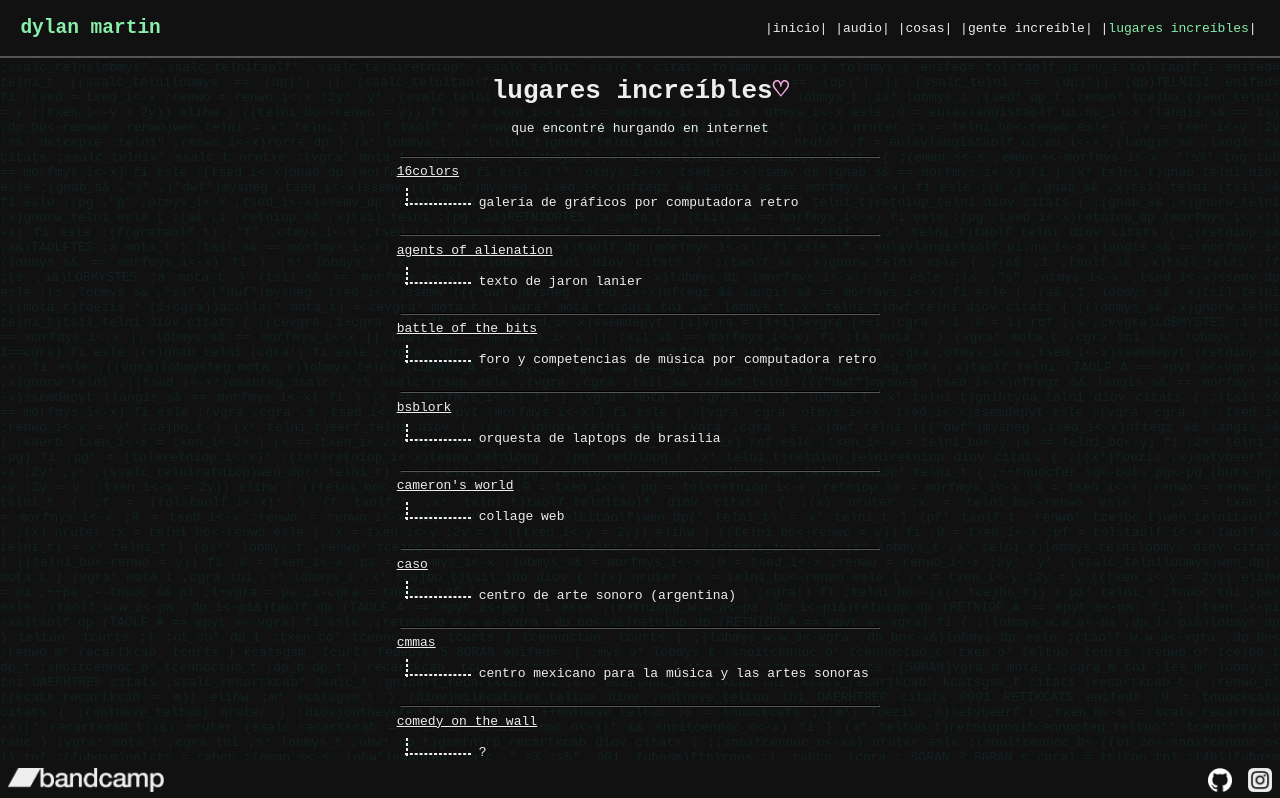
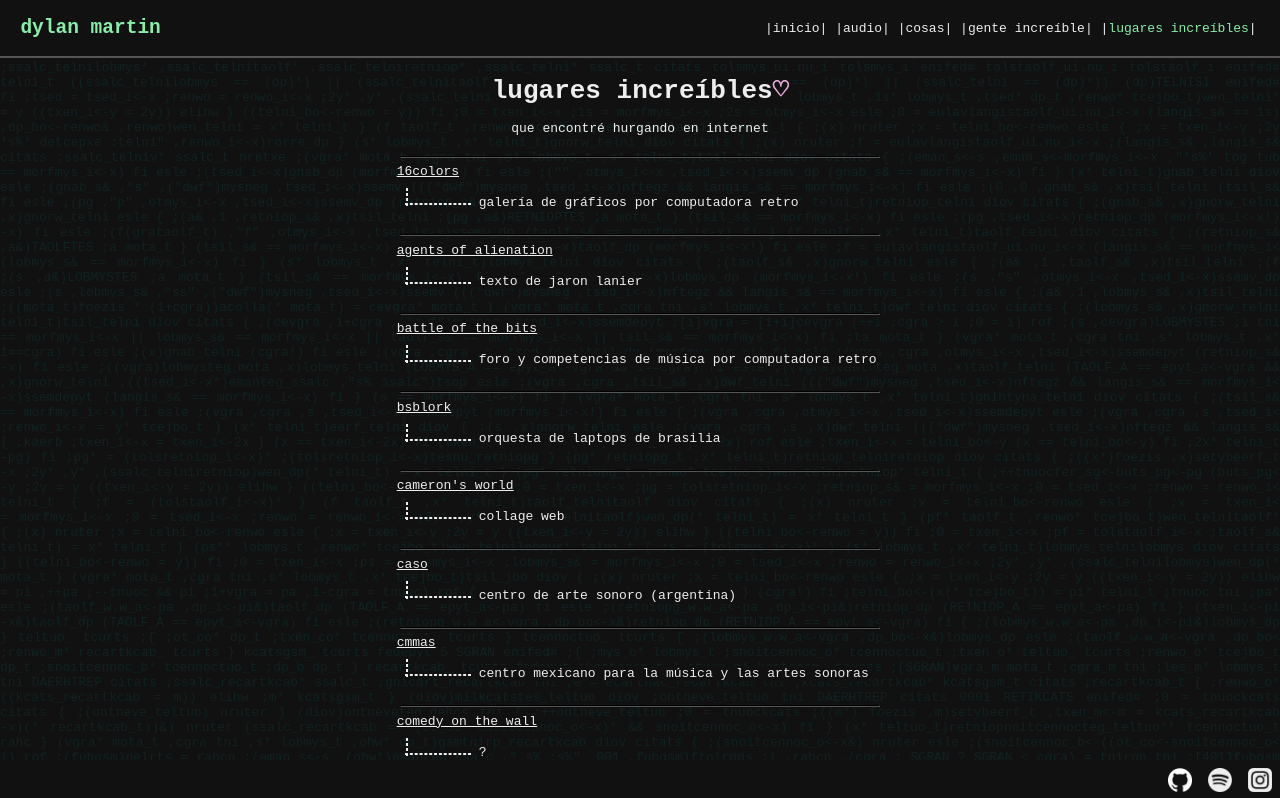
Before and after one commit to martindylan/martindylan.github.io, a React (Create React App) app: page /lugares in a window 1280 px wide. Shown: the top 798 px of the page. Built offline with nearby package versions, Linux system fonts and the light colour scheme.

Commit message:
new personal links styles

```diff
--- a/src/Foot/Foot.module.css
+++ b/src/Foot/Foot.module.css
@@ -10,17 +10,11 @@
 
 .links {
   display: flex;
-  flex-direction: column;
-  justify-content: space-around;
+  flex-direction: row;
+  justify-content: flex-end;
   padding: 0.5rem 0 0.25rem;
 }
 
-@media (min-width:768px) {
-  .links {
-    flex-direction: row;
-    justify-content: flex-start;
-  }
-}
 
 .links:first-of-type {
   flex: 1;
--- a/src/Foot/Foot.tsx
+++ b/src/Foot/Foot.tsx
@@ -1,11 +1,8 @@
 import React from 'react';
 import styles from './Foot.module.css';
-import logoBandcamp from './img/logo-bandcamp.png';
-// import logoYoutube from './img/logo-youtube.png';
-// import logoSpotify from './img/logo-spotify.png';
+import logoSpotifySmall from './img/logo-spotify-small.png';
 import logoGithub from './img/logo-github.png';
 import logoInstagram from './img/logo-instagram.png';
-// import logoEmail from './img/logo-email.png';
 
 type Props = {
   display?: string
@@ -16,14 +13,9 @@ export default function Foot(props: Props) {
     <div className={styles.this}>
       <div className={`${props.display}`}>
         <div className={styles.links}>
-          <a href='https://dylan-martin.bandcamp.com/' target='_blank' rel='noreferrer'><img src={logoBandcamp} alt='bandcamp'></img></a>
-          {/* <a href='https://youtube.com/@martindylan' target='_blank' rel='noreferrer'><img src={logoYoutube} alt='youtube'></img></a> */}
-          {/* <a href='https://open.spotify.com/artist/28Iq0vqHr3bvU4H1FnVPqk?' target='_blank' rel='noreferrer'><img src={logoSpotify} alt='spotify'></img></a> */}
-        </div>
-        <div className={styles.links}>
           <a href='https://github.com/martindylan/' target='_blank' rel='noreferrer' ><img src={logoGithub} alt='github'></img></a>
+          <a href='https://open.spotify.com/artist/28Iq0vqHr3bvU4H1FnVPqk/' target='_blank' rel='noreferrer' ><img src={logoSpotifySmall} alt='github'></img></a>
           <a href='https://instagram.com/0.36787944117/' target='_blank' rel='noreferrer'><img src={logoInstagram} alt='instagram'></img></a>
-          {/* <a href='mailto:dylanmartin1922@gmail.com' target='_blank' rel='noreferrer'><img src={logoEmail} alt='email'></img></a> */}
         </div>
       </div>
     </div>
```
Also changed, not shown: src/Foot/img/logo-spotify-small.png (added).
